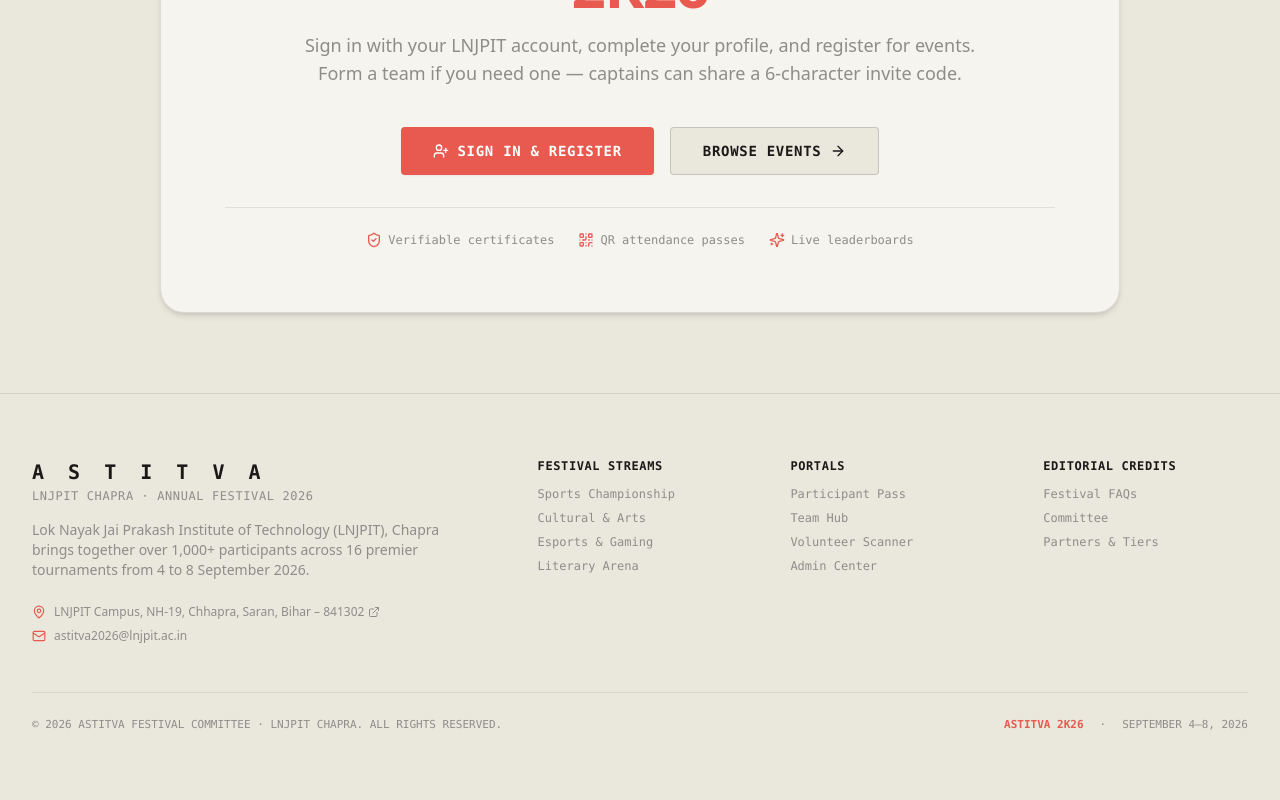
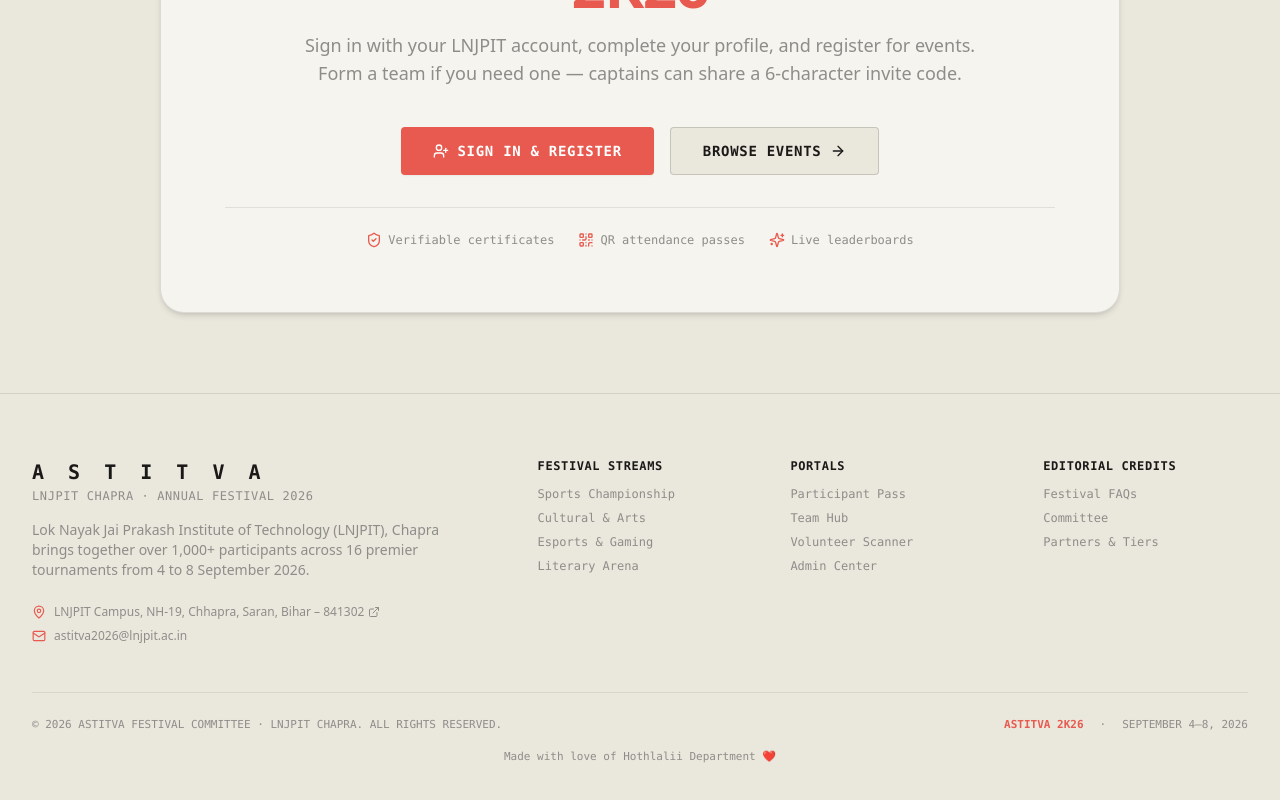
Before and after one commit to chillpill999/astitva-2k26, a Next.js app: page / in a window 1280 px wide. Shown: the part 7713-8513 px from the top of the page. Built offline with nearby package versions, Linux system fonts and the light colour scheme; no server answers; the database is empty.

Commit message:
feat: add Hothlalii Department credit to footer

```diff
--- a/components/shared/Footer.tsx
+++ b/components/shared/Footer.tsx
@@ -136,6 +136,11 @@
             <span>SEPTEMBER 4–8, 2026</span>
           </div>
         </div>
+
+        {/* Credit */}
+        <div className="mt-4 text-center text-[11px] font-mono text-[#8E8D8A]">
+          <p>Made with love of Hothlalii Department ❤️</p>
+        </div>
       </div>
     </footer>
   );
```
